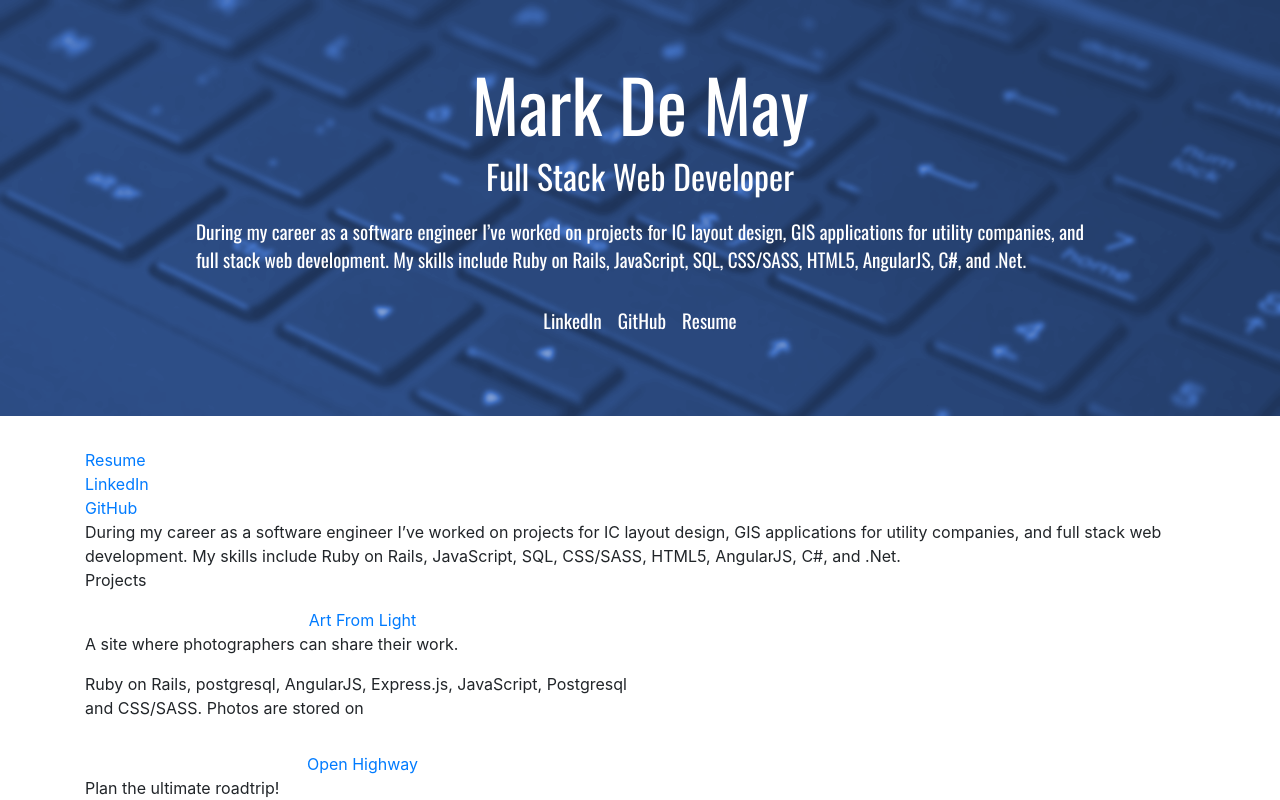
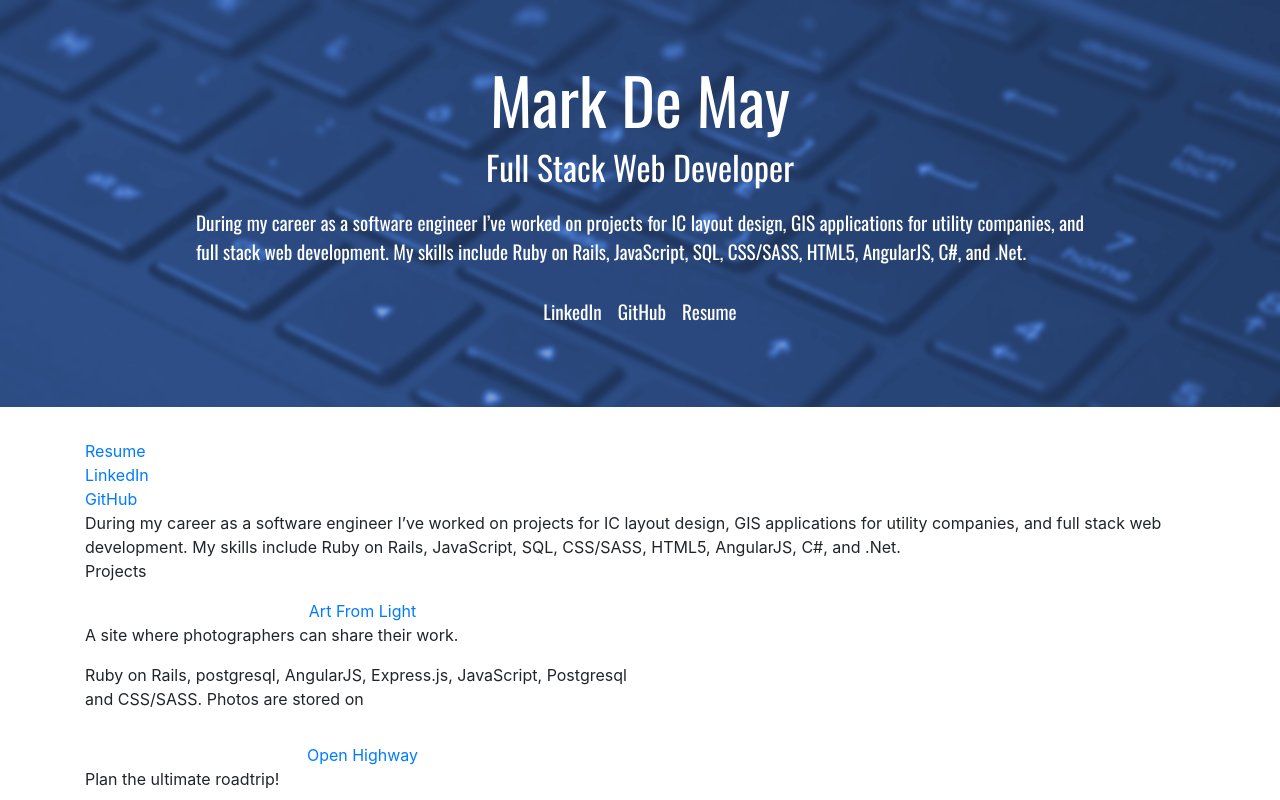
Before and after one commit to mark1ad/portfolio, a React (Create React App) app: page / in a window 1280 px wide. Shown: the top 800 px of the page. Built offline with nearby package versions, Linux system fonts and the light colour scheme.

Commit message:
CSS tweaks

```diff
--- a/src/css/_header.scss
+++ b/src/css/_header.scss
@@ -7,6 +7,10 @@ $header-text-color: white;
   color: $header-text-color;
   text-align: center;
   font-family: 'Oswald', sans-serif;
+}
+
+.jumbotron h1 {
+  font-size: 3rem;
 }
 
 .jumbotron .desc {
@@ -23,7 +27,7 @@ $header-text-color: white;
   font-weight: normal;
 }
 
-.jumbotron .navbar-nav {
+.jumbotron .navbar-lg {
   display: none;
 }
 
@@ -37,12 +41,15 @@ $header-text-color: white;
 }
 
 @media only screen and (min-width: 768px) {
+  .jumbotron h1 {
+    font-size: 4rem;
+  }
   .jumbotron .desc  {
     font-size: $header-font-size;
     max-width: 80%;
   }
 
-  .jumbotron .navbar-nav {
+  .jumbotron .navbar-lg {
     display: inherit;
   }
 }
--- a/src/css/style.css
+++ b/src/css/style.css
@@ -4,6 +4,9 @@
   color: white;
   text-align: center;
   font-family: 'Oswald', sans-serif; }
+
+.jumbotron h1 {
+  font-size: 3rem; }
 
 .jumbotron .desc {
   text-align: justify;
@@ -17,7 +20,7 @@
   font-size: 2.1rem;
   font-weight: normal; }
 
-.jumbotron .navbar-nav {
+.jumbotron .navbar-lg {
   display: none; }
 
 .jumbotron .nav-link {
@@ -28,11 +31,14 @@
   color: #007bff; }
 
 @media only screen and (min-width: 768px) {
+  .jumbotron h1 {
+    font-size: 4rem; }
+
   .jumbotron .desc {
     font-size: 1.2rem;
     max-width: 80%; }
 
-  .jumbotron .navbar-nav {
+  .jumbotron .navbar-lg {
     display: inherit; } }
 
 /*# sourceMappingURL=style.css.map */
--- a/src/js/Header.js
+++ b/src/js/Header.js
@@ -4,7 +4,7 @@ const Header = (props) => {
   return (
     <div className="jumbotron jumbotron-fluid">
       <div className="container">
-        <h1 className="display-3">Mark De May</h1>
+        <h1 className="">Mark De May</h1>
 
         <p className="lead">
           Full Stack Web Developer
@@ -17,8 +17,8 @@ const Header = (props) => {
 
       <nav className="navbar navbar-expand">
 
-        <div className="navbar-collapse justify-content-md-center">
-          <ul className="navbar-nav">
+        <div className="collapse navbar-collapse justify-content-md-center">
+          <ul className="navbar-lg navbar-nav">
             <li className="nav-item">
               <a className="nav-link" href="https://www.linkedin.com/in/markdemay/">LinkedIn</a>
             </li>
```
